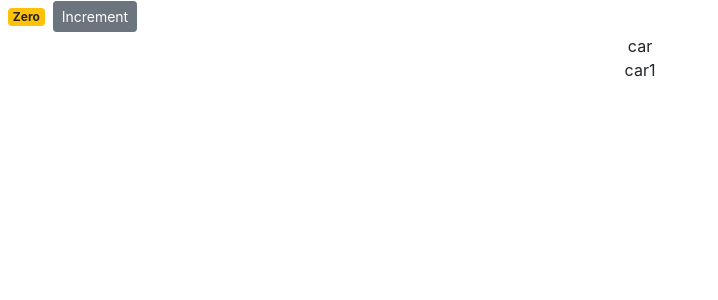
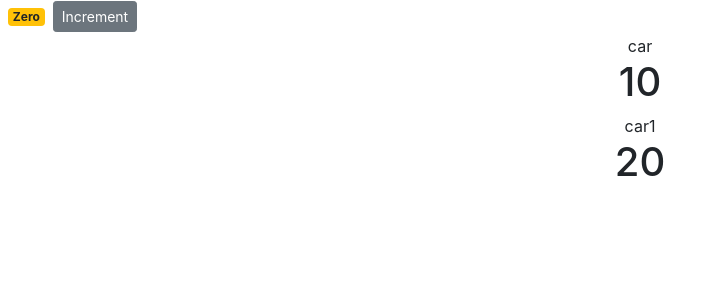
Before and after one commit to Plamen91Ivanov/ReactTest, a React (Create React App) app in the folder exercises/: page / in a window 1280 px wide. Shown: the top 300 px of the page, without its empty margins (0-718 px from the left). Built offline with nearby package versions, Linux system fonts and the light colour scheme.

Commit message:
props exercises

```diff
--- a/exercises/src/App.js
+++ b/exercises/src/App.js
@@ -4,15 +4,15 @@ import Test from './components/test'
 function App() {
 
   const expense = [
-    {title: 'car', amound: 10},
-    {title: 'car1', amound: 20},
-    {title: 'car2', amound: 30},
+    {title: 'car', amound: 10,date: new Date(2021, 5, 10)},
+    {title: 'car1', amound: 20,date: new Date(2021, 5, 12)},
+    {title: 'car2', amound: 30,date: new Date(2021, 5, 11)},
   ];
 
   return (
     <div className="App">
-    <Test title={expense[0].title}/>
-    <Test title={expense[1].title}/>
+    <Test title={expense[0].title} amound = {expense[0].amound}/>
+    <Test title={expense[1].title}  amound = {expense[1].amound}/>
     </div>
   );
 }
--- a/exercises/src/components/test.js
+++ b/exercises/src/components/test.js
@@ -1,7 +1,11 @@
+import TestDate from './testDate'
+
 function Test(props) {
     return (
+        <div>
         <div>{props.title}</div>
+        <TestDate amound={props.amound} />
+        </div>
     )
 }
-
 export default Test;
--- /dev/null
+++ b/exercises/src/components/testDate.js
@@ -0,0 +1,7 @@
+function TestDate(props){
+    return (
+        <h1>{props.amound}</h1>
+    );
+}
+
+export default TestDate;
```
